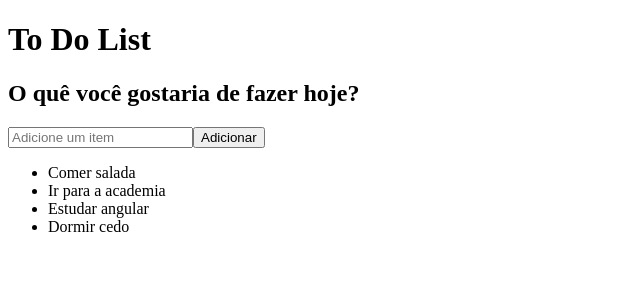
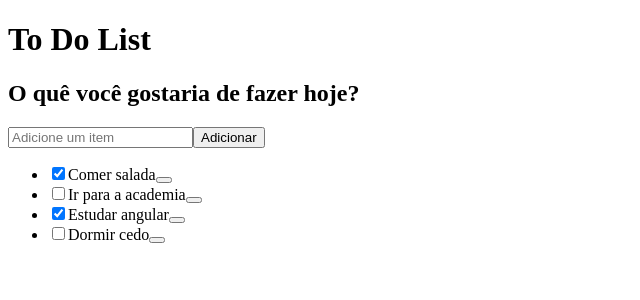
Before and after one commit to caioorleans/to-do-list, an Angular app: page / in a window 1280 px wide. Shown: the top 300 px of the page, without its empty margins (0-640 px from the left). Built offline with nearby package versions, Linux system fonts and the light colour scheme.

Commit message:
Lógica da aplicação concluída

```diff
--- a/src/app/app.component.html
+++ b/src/app/app.component.html
@@ -11,5 +11,7 @@
 <button (click)="addItem(newItem.value)">Adicionar</button>
 
 <ul>
-  <li *ngFor="let item of allItems">{{item.descricao}}</li>
+  <li *ngFor="let item of allItems">
+    <app-item (remove)="removeItem(item)" [item]="item"></app-item>
+  </li>
 </ul>
--- a/src/app/app.component.ts
+++ b/src/app/app.component.ts
@@ -1,4 +1,5 @@
 import { Component } from '@angular/core';
+import { Item } from 'src/models/item';
 
 @Component({
   selector: 'app-root',
@@ -33,4 +34,8 @@ export class AppComponent {
       feito:false
     })
   }
+
+  removeItem(item:Item){
+    this.allItems.splice(this.allItems.indexOf(item),1);
+  }
 }
--- a/src/app/app.module.ts
+++ b/src/app/app.module.ts
@@ -2,10 +2,12 @@ import { NgModule } from '@angular/core';
 import { BrowserModule } from '@angular/platform-browser';
 
 import { AppComponent } from './app.component';
+import { ItemComponent } from './components/item/item.component';
 
 @NgModule({
   declarations: [
-    AppComponent
+    AppComponent,
+    ItemComponent
   ],
   imports: [
     BrowserModule
--- /dev/null
+++ b/src/app/components/item/item.component.html
@@ -0,0 +1,11 @@
+<div class="item">
+  <input
+    [id]="item.descricao"
+    type="checkbox"
+    (change)="item.feito = !item.feito"
+    [checked]="item.feito"
+  />
+  <label [for]="item.descricao">{{item.descricao}}</label>
+
+  <button (click)="remove.emit()"></button>
+</div>
--- /dev/null
+++ b/src/app/components/item/item.component.ts
@@ -0,0 +1,19 @@
+import { Component, EventEmitter, Input, OnInit, Output } from '@angular/core';
+import { Item } from 'src/models/item';
+
+@Component({
+  selector: 'app-item',
+  templateUrl: './item.component.html',
+  styleUrls: ['./item.component.css']
+})
+export class ItemComponent implements OnInit {
+
+  constructor() { }
+
+  ngOnInit(): void {
+  }
+
+  @Input() item!: Item;
+  @Output() remove = new EventEmitter<Item>();
+
+}
```
Also changed, not shown: src/app/components/item/item.component.css (added), 1 other file (tests, documents, lock files or other folders).
